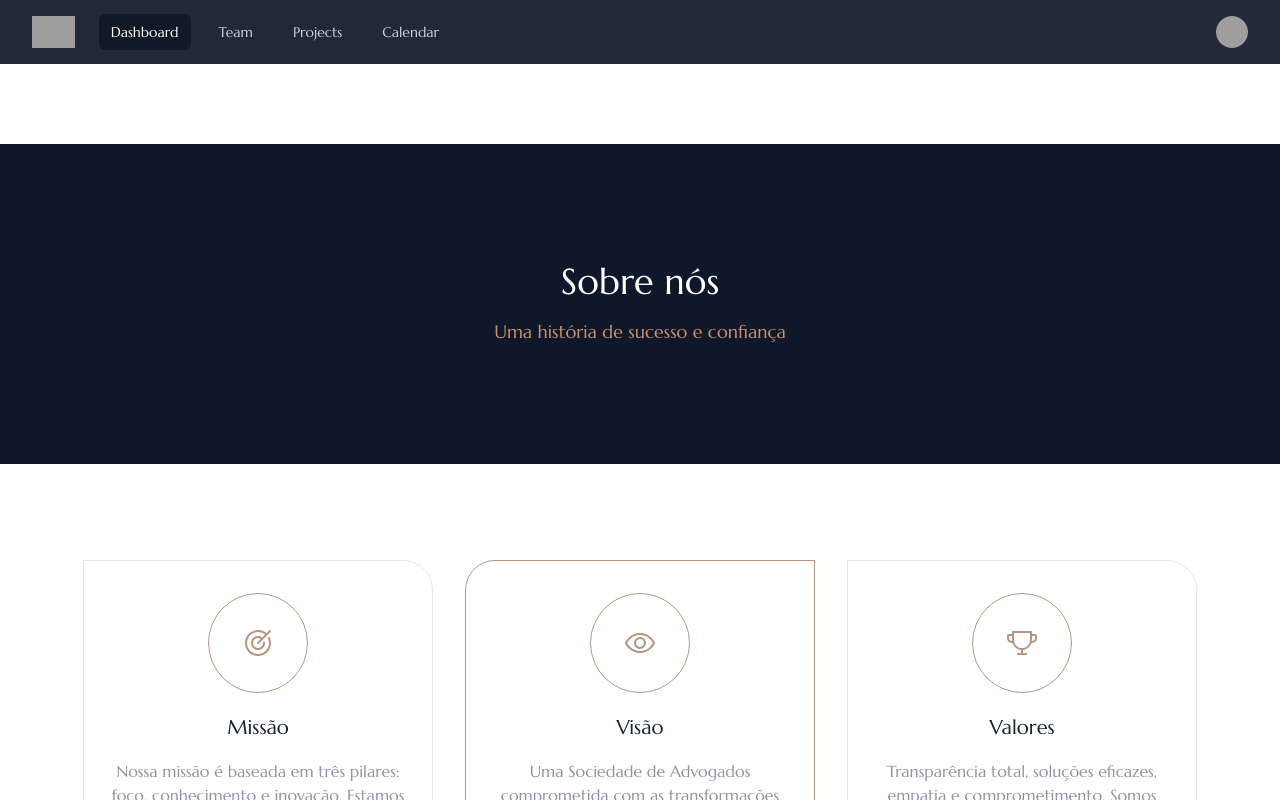
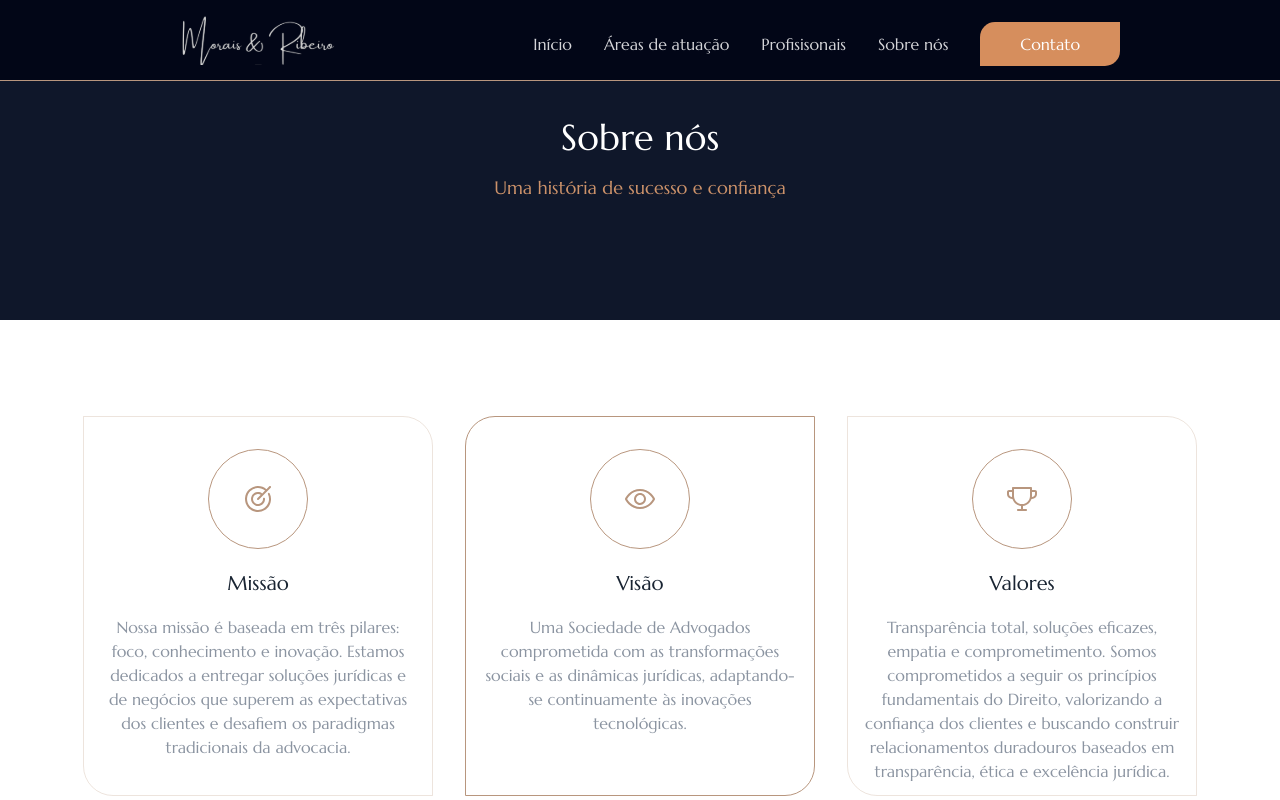
Before and after one commit to eliasacneto/moraisribeiro, a Next.js app: page /about-us in a window 1280 px wide. Shown: the top 800 px of the page. Built offline with nearby package versions, Linux system fonts and the light colour scheme; grey boxes are pictures that could not be loaded.

Commit message:
navbar adjusted to responsive

```diff
--- a/app/components/Navbar/Nav.tsx
+++ b/app/components/Navbar/Nav.tsx
@@ -1,44 +1,88 @@
-import React from "react";
+"use client";
+
+import React, { useState } from "react";
 import Logo from "@/public/images/lawlogo.svg";
 import Link from "next/link";
 import Image from "next/image";
 
 const Nav = () => {
+  const [isMenuOpen, setIsMenuOpen] = useState(false);
+
+  const toggleMenu = () => {
+    setIsMenuOpen(!isMenuOpen);
+  };
   return (
-        <div className="fixed top-0 left-0 right-0 z-50">
-            <div className="w-full h-[10vh] bg-slate-950  border-b border-[#B8967E] ">
+    <div className="fixed top-0 left-0 right-0 z-50  bg-slate-950 ">
+      <div className="w-full bg-slate-950  border-b border-[#B8967E] ">
         <div className="w-[90%] md:w-[80%] h-[100%] mx-auto flex items-center justify-between">
+          <nav className="flex flex-wrap items-center justify-between w-full py-4  md:py-0 px-4 text-lg text-gray-700 bg-slate-950 md:h-[10vh]">
+            <div>
               <Link href="/">
                 <Image
                   src={Logo}
                   alt="Logo"
                   width={250}
                   height={100}
-                            className="w-[100%] h-[100%]"
+                  className="w-[100%] h-[100%] md:pl-8"
                 />
               </Link>
-                    <ul className="flex space-x-16 text-white text-[17px] ml-96 ">
-                        <li className='text-zinc-300'>
-                            <Link href="/" className="hover:text-[#cca185] transition duration-500 hover:duration-500">
+            </div>
+            <svg
+              xmlns="http://www.w3.org/2000/svg"
+              className="h-6 w-6 cursor-pointer md:hidden block"
+              fill="none"
+              viewBox="0 0 24 24"
+              stroke="#FFF"
+              onClick={toggleMenu}
+            >
+              <path
+                strokeLinecap="round"
+                strokeLinejoin="round"
+                strokeWidth={2}
+                d="M4 6h16M4 12h16M4 18h16"
+              />
+            </svg>
+
+            <div
+              className={`${
+                isMenuOpen ? "block" : "hidden"
+              } w-full  md:flex md:items-center md:w-auto`}
+              id="menu"
+            >
+              <ul className="pt-4 text-base bg-slate-950 w-full text-white md:flex md:justify-between md:pt-2">
+                <li className="text-zinc-300  md:p-4 py-2 block">
+                  <Link
+                    href="/"
+                    className="hover:text-[#cca185] transition duration-500 hover:duration-500"
+                  >
                     Início
                   </Link>
                 </li>
-                        <li className='text-zinc-300'>
-                            <Link href="/areas" className="hover:text-[#cca185] transition duration-500 hover:duration-500">
+                <li className="text-zinc-300 md:p-4 py-2 block">
+                  <Link
+                    href="/areas"
+                    className="hover:text-[#cca185] transition duration-500 hover:duration-500"
+                  >
                     Áreas de atuação
                   </Link>
                 </li>
-                        <li className='text-zinc-300'>
-                            <Link href="/team" className="hover:text-[#cca185] transition duration-500 hover:duration-500">
+                <li className="text-zinc-300 md:p-4 py-2 block">
+                  <Link
+                    href="/team"
+                    className="hover:text-[#cca185] transition duration-500 hover:duration-500"
+                  >
                     Profisisonais
                   </Link>
                 </li>
-                        <li className='text-zinc-300'>
-                            <Link href="/about-us" className="hover:text-[#cca185] transition duration-500 hover:duration-500">
+                <li className="text-zinc-300 md:p-4 py-2 block">
+                  <Link
+                    href="/about-us"
+                    className="hover:text-[#cca185] transition duration-500 hover:duration-500"
+                  >
                     Sobre nós
                   </Link>
                 </li>
-                        <li className='text-zinc-300'>
+                <li className="text-zinc-300 md:p-4 py-2 block">
                   <Link
                     href="/contact"
                     className="bg-[#d68e5d] text-white py-3 px-10 rounded-tl-[15px] rounded-br-[15px] hover:bg-[#c47642] text-bold transition duration-500 hover:duration-500"
@@ -48,6 +92,8 @@ const Nav = () => {
                 </li>
               </ul>
             </div>
+          </nav>
+        </div>
       </div>
     </div>
   );
--- a/app/components/ResponsiveNav/ResponsiveNav.tsx
+++ /dev/null
@@ -1,150 +0,0 @@
-'use client'
-
-import React, { Fragment } from 'react';
-import { Disclosure, Menu, Transition } from '@headlessui/react';
-
-const navigation = [
-  { name: 'Dashboard', href: '#', current: true },
-  { name: 'Team', href: '#', current: false },
-  { name: 'Projects', href: '#', current: false },
-  { name: 'Calendar', href: '#', current: false },
-];
-
-function classNames(...classes: string[]) {
-  return classes.filter(Boolean).join(' ');
-}
-
-export default function Example() {
-  return (
-    <Disclosure as="nav" className="bg-gray-800">
-      {({ open }: { open: boolean }) => ( // Aqui definimos o tipo de 'open' explicitamente
-        <>
-          <div className="mx-auto max-w-7xl px-2 sm:px-6 lg:px-8">
-            <div className="relative flex h-16 items-center justify-between">
-              <div className="absolute inset-y-0 left-0 flex items-center sm:hidden">
-                {/* Mobile menu button*/}
-                <Disclosure.Button className="relative inline-flex items-center justify-center rounded-md p-2 text-gray-400 hover:bg-gray-700 hover:text-white focus:outline-none focus:ring-2 focus:ring-inset focus:ring-white">
-                  <span className="absolute -inset-0.5" />
-                  <span className="sr-only">Open main menu</span>
-                  {/* Aqui, renderize o ícone relevante com base no estado 'open' */}
-                </Disclosure.Button>
-              </div>
-              <div className="flex flex-1 items-center justify-center sm:items-stretch sm:justify-start">
-                <div className="flex flex-shrink-0 items-center">
-                  <img
-                    className="h-8 w-auto"
-                    src="https://tailwindui.com/img/logos/mark.svg?color=indigo&shade=500"
-                    alt="Your Company"
-                  />
-                </div>
-                <div className="hidden sm:ml-6 sm:block">
-                  <div className="flex space-x-4">
-                    {navigation.map((item) => (
-                      <a
-                        key={item.name}
-                        href={item.href}
-                        className={classNames(
-                          item.current ? 'bg-gray-900 text-white' : 'text-gray-300 hover:bg-gray-700 hover:text-white',
-                          'rounded-md px-3 py-2 text-sm font-medium'
-                        )}
-                        aria-current={item.current ? 'page' : undefined}
-                      >
-                        {item.name}
-                      </a>
-                    ))}
-                  </div>
-                </div>
-              </div>
-              <div className="absolute inset-y-0 right-0 flex items-center pr-2 sm:static sm:inset-auto sm:ml-6 sm:pr-0">
-                <button
-                  type="button"
-                  className="relative rounded-full bg-gray-800 p-1 text-gray-400 hover:text-white focus:outline-none focus:ring-2 focus:ring-white focus:ring-offset-2 focus:ring-offset-gray-800"
-                >
-                  <span className="absolute -inset-1.5" />
-                  <span className="sr-only">View notifications</span>
-                  {/* Aqui, renderize o ícone relevante para as notificações */}
-                </button>
-
-                {/* Profile dropdown */}
-                <Menu as="div" className="relative ml-3">
-                  <div>
-                    <Menu.Button className="relative flex rounded-full bg-gray-800 text-sm focus:outline-none focus:ring-2 focus:ring-white focus:ring-offset-2 focus:ring-offset-gray-800">
-                      <span className="absolute -inset-1.5" />
-                      <span className="sr-only">Open user menu</span>
-                      <img
-                        className="h-8 w-8 rounded-full"
-                        src="https://images.unsplash.com/photo-1472099645785-5658abf4ff4e?ixlib=rb-1.2.1&ixid=eyJhcHBfaWQiOjEyMDd9&auto=format&fit=facearea&facepad=2&w=256&h=256&q=80"
-                        alt=""
-                      />
-                    </Menu.Button>
-                  </div>
-                  <Transition
-                    as={Fragment}
-                    enter="transition ease-out duration-100"
-                    enterFrom="transform opacity-0 scale-95"
-                    enterTo="transform opacity-100 scale-100"
-                    leave="transition ease-in duration-75"
-                    leaveFrom="transform opacity-100 scale-100"
-                    leaveTo="transform opacity-0 scale-95"
-                  >
-                    <Menu.Items className="absolute right-0 z-10 mt-2 w-48 origin-top-right rounded-md bg-white py-1 shadow-lg ring-1 ring-black ring-opacity-5 focus:outline-none">
-                      <Menu.Item>
-                        {({ active }: { active: boolean }) => (
-                          <a
-                            href="#"
-                            className={classNames(active ? 'bg-gray-100' : '', 'block px-4 py-2 text-sm text-gray-700')}
-                          >
-                            Your Profile
-                          </a>
-                        )}
-                      </Menu.Item>
-                      <Menu.Item>
-                        {({ active }: { active: boolean }) => (
-                          <a
-                            href="#"
-                            className={classNames(active ? 'bg-gray-100' : '', 'block px-4 py-2 text-sm text-gray-700')}
-                          >
-                            Settings
-                          </a>
-                        )}
-                      </Menu.Item>
-                      <Menu.Item>
-                        {({ active }: { active: boolean }) => (
-                          <a
-                            href="#"
-                            className={classNames(active ? 'bg-gray-100' : '', 'block px-4 py-2 text-sm text-gray-700')}
-                          >
-                            Sign out
-                          </a>
-                        )}
-                      </Menu.Item>
-                    </Menu.Items>
-                  </Transition>
-                </Menu>
-              </div>
-            </div>
-          </div>
-
-          <Disclosure.Panel className="sm:hidden">
-            <div className="space-y-1 px-2 pb-3 pt-2">
-              {navigation.map((item) => (
-                <Disclosure.Button
-                  key={item.name}
-                  as="a"
-                  href={item.href}
-                  className={classNames(
-                    item.current ? 'bg-gray-900 text-white' : 'text-gray-300 hover:bg-gray-700 hover:text-white',
-                    'block rounded-md px-3 py-2 text-base font-medium'
-                  )}
-                  aria-current={item.current ? 'page' : undefined}
-                >
-                  {item.name}
-                </Disclosure.Button>
-              ))}
-            </div>
-          </Disclosure.Panel>
-        </>
-      )}
-    </Disclosure>
-  );
-}
--- a/app/layout.tsx
+++ b/app/layout.tsx
@@ -2,12 +2,11 @@ import type { Metadata } from "next";
 import { Marcellus } from "next/font/google";
 import "./globals.css";
 import Nav from "./components/Navbar/Nav";
-import Example from "./components/ResponsiveNav/ResponsiveNav";
 
 const font = Marcellus({
-    weight: ['400'],
-    subsets: ['latin']
-})
+  weight: ["400"],
+  subsets: ["latin"],
+});
 
 export const metadata: Metadata = {
   title: "Morais & Ribeiro - Advocacia e Consultoria Jurídica",
@@ -22,13 +21,10 @@ export default function RootLayout({
   return (
     <html lang="en">
       <body className={font.className}>
-                <Example />
+        <Nav />
 
-                <div className="pt-[10vh]">
-                    <div >
-                        {children}
-
-                    </div>
+        <div className="">
+          <div>{children}</div>
         </div>
       </body>
     </html>
```
Also changed, not shown: app/components/ScrollToTopButton/ScrollToTopButton.tsx (+13 -10 lines). Lines whose indentation alone changed are shown as unchanged.
